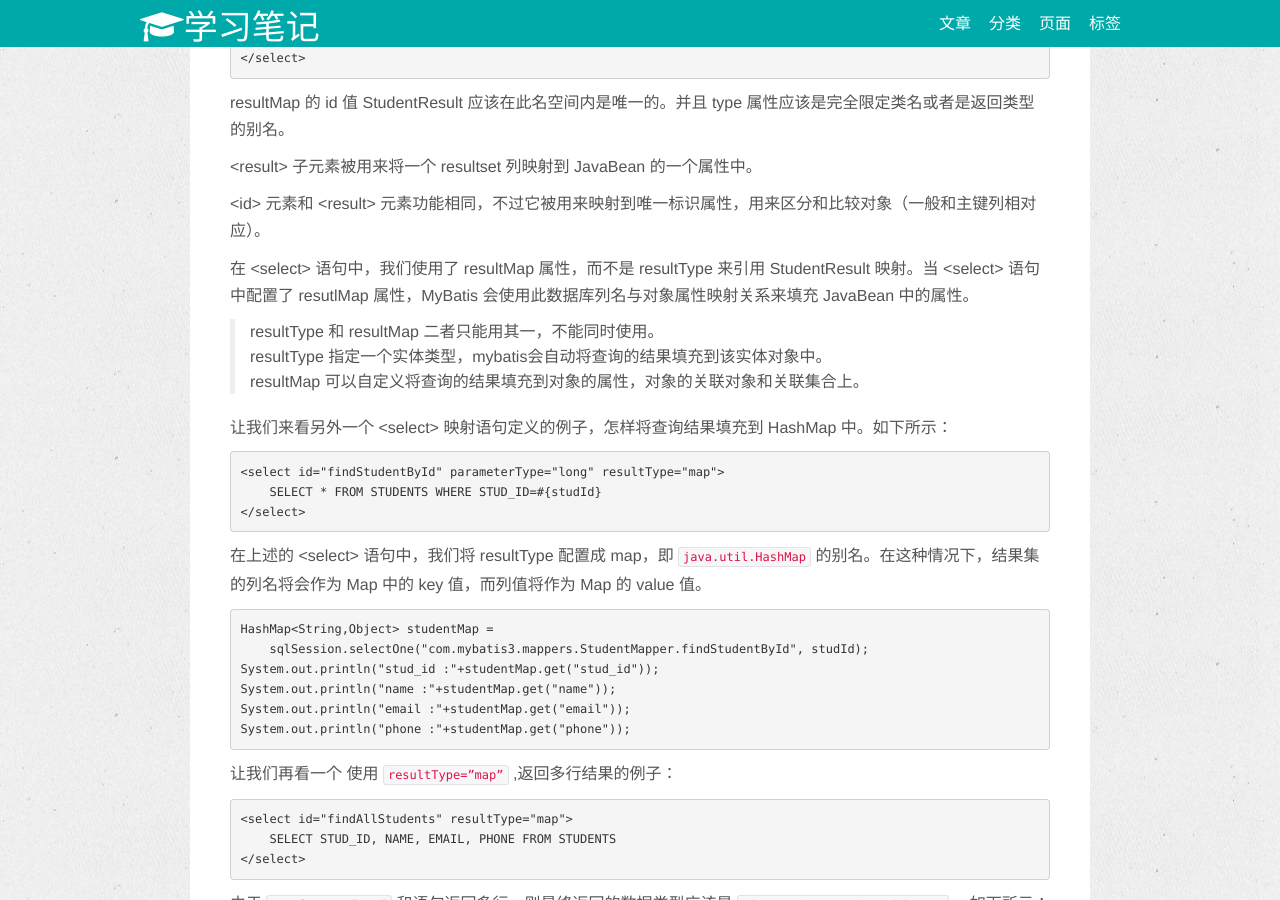
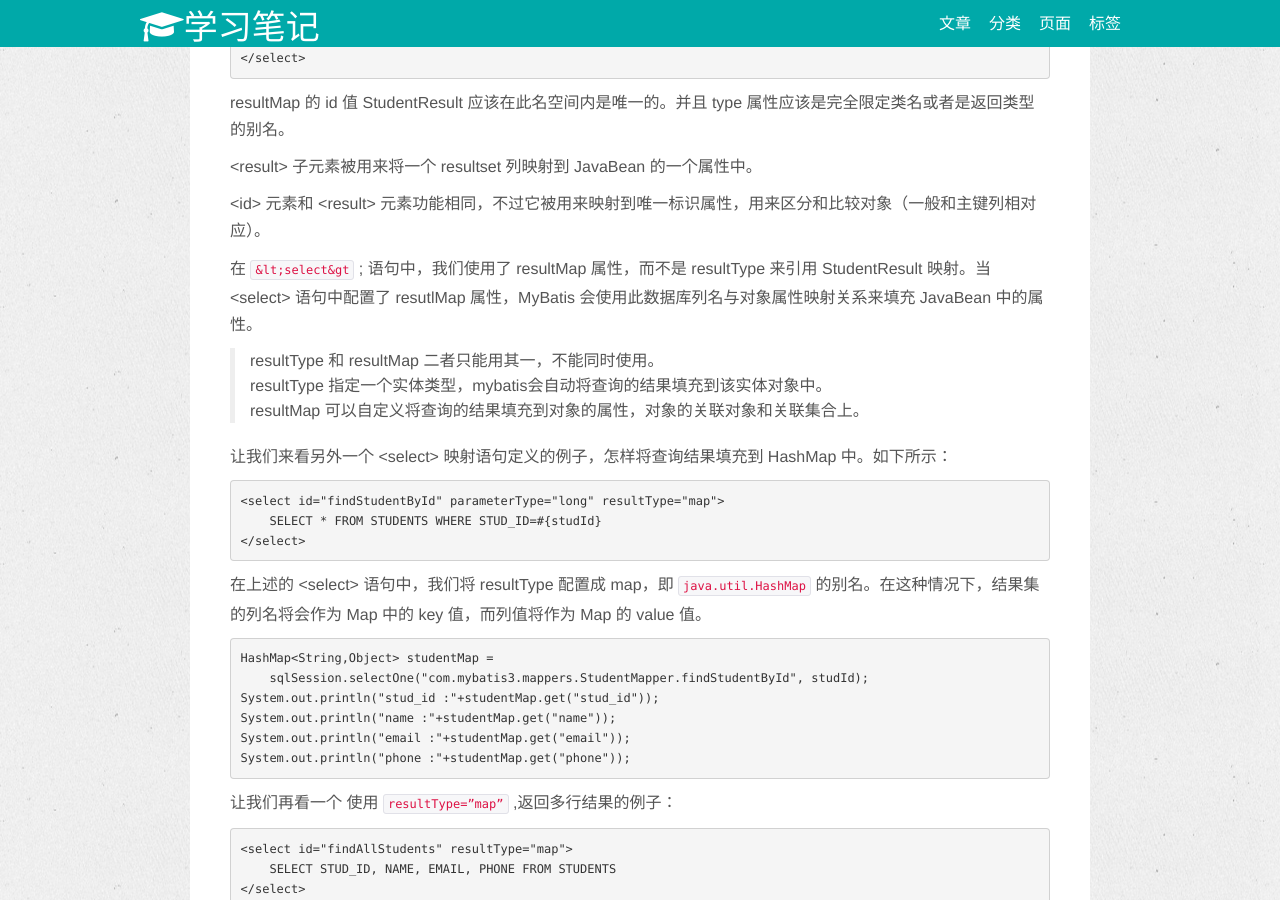
Before and after one commit to wanlp10/wuchao.github.io, a Jekyll site: the page built from _posts/mybatis/2018-01-08-Mybatis-使用XML配置SQL映射器.md, in a window 1280 px wide and 900 px high, scrolled down 6999 px. Built offline with Jekyll 4.4.1, drawn with Linux system fonts in a browser that asks for light colours; nearby versions of some CDN libraries; comment, search, counter and statistics services are not loaded.

Commit message:
initial commit.

```diff
--- a/_posts/mybatis/2018-01-08-Mybatis-使用XML配置SQL映射器.md
+++ b/_posts/mybatis/2018-01-08-Mybatis-使用XML配置SQL映射器.md
@@ -329,7 +329,7 @@ resultMap 的 id 值 StudentResult 应该在此名空间内是唯一的。并且
 
 &lt;id&gt; 元素和 &lt;result&gt; 元素功能相同，不过它被用来映射到唯一标识属性，用来区分和比较对象（一般和主键列相对应）。
 
-在 &lt;select&gt; 语句中，我们使用了 resultMap 属性，而不是 resultType 来引用 StudentResult 映射。当 &lt;select&gt; 语句中配置了 resutlMap 属性，MyBatis 会使用此数据库列名与对象属性映射关系来填充 JavaBean 中的属性。
+在 `&lt;select&gt` ; 语句中，我们使用了 resultMap 属性，而不是 resultType 来引用 StudentResult 映射。当 &lt;select&gt; 语句中配置了 resutlMap 属性，MyBatis 会使用此数据库列名与对象属性映射关系来填充 JavaBean 中的属性。
 
 > resultType 和 resultMap 二者只能用其一，不能同时使用。
 >
```
